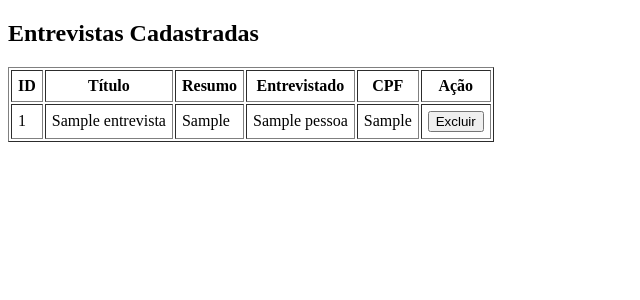
After one commit to Kingnike1/andre, a PHP site: page /listar_entrevistas.php in a window 1280 px wide. The commit adds this page. Shown: the top 300 px of the page, without its empty margins (0-640 px from the left). Run offline with PHP 8.4, Linux system fonts and the light colour scheme; tables that the repository leaves empty hold one stand-in row (values such as "Sample post"); data that the repository does not hold is empty.

Commit message:
terminei

```diff
--- /dev/null
+++ b/listar_entrevistas.php
@@ -0,0 +1,82 @@
+<?php
+require_once 'conexao.php';
+// Consulta para listar entrevistas com nome e CPF/CNPJ do ENTREVISTADO
+$sql = "
+  SELECT
+    e.id_entrevista,
+    e.titulo,
+    e.resumo,
+    p.nome AS nome_entrevistado,
+    p.tipo,
+    f.cpf,
+    j.cnpj
+  FROM tb_entrevista e
+  JOIN tb_pessoa p ON p.id_pessoa = e.id_pessoa_entrevistada
+  LEFT JOIN tb_fisica f ON f.id_pessoa = p.id_pessoa
+  LEFT JOIN tb_juridica j ON j.id_pessoa = p.id_pessoa";
+
+$resultado = mysqli_query($conexao, $sql);
+$entrevistas = mysqli_fetch_all($resultado, MYSQLI_ASSOC);
+?>
+
+<!DOCTYPE html>
+<html lang="pt-BR">
+
+<head>
+  <meta charset="UTF-8">
+  <title>Listagem de Entrevistas</title>
+</head>
+
+<body>
+  <h2>Entrevistas Cadastradas</h2>
+
+  <table border="1" cellpadding="6">
+    <thead>
+      <tr>
+        <?php foreach ($entrevistas as $e): ?>
+          <th>ID</th>
+          <th>Título</th>
+          <th>Resumo</th>
+          <th>Entrevistado</th>
+          <th><?php
+              if ($e['tipo'] === 'F') {
+                echo "CPF";
+              } elseif ($e['tipo'] === 'J') {
+                echo "CNPJ";
+              } else {
+                echo 'CPF/CNPJ';
+              }
+              ?></th>
+        <th>Ação</th>
+      </tr>
+    </thead>
+    <tbody>
+        <tr>
+          <td><?= $e['id_entrevista'] ?></td>
+          <td><?= $e['titulo'] ?></td>
+          <td><?= $e['resumo'] ?></td>
+          <td><?= $e['nome_entrevistado'] ?></td>
+          <td>
+            <?php
+            if ($e['tipo'] === 'F') {
+              echo $e['cpf'];
+            } elseif ($e['tipo'] === 'J') {
+              echo $e['cnpj'];
+            } else {
+              echo '---';
+            }
+            ?>
+          </td>
+          <td>
+            <form action="excluir_entrevista.php" method="post" style="display:inline;">
+              <input type="hidden" name="id_entrevista" value="<?= $e['id_entrevista'] ?>">
+              <button type="submit">Excluir</button>
+            </form>
+          </td>
+        </tr>
+      <?php endforeach; ?>
+    </tbody>
+  </table>
+</body>
+
+</html>
```
Also changed, not shown: banco.sql (+19 -0 lines), entrevistas.php (renamed from entrevistado.php, +17 -13 lines), excluir_entrevista.php (added, +18 -0 lines), salvar_entrevista.php (added, +25 -0 lines), conexao.php (line endings or trailing spaces).
